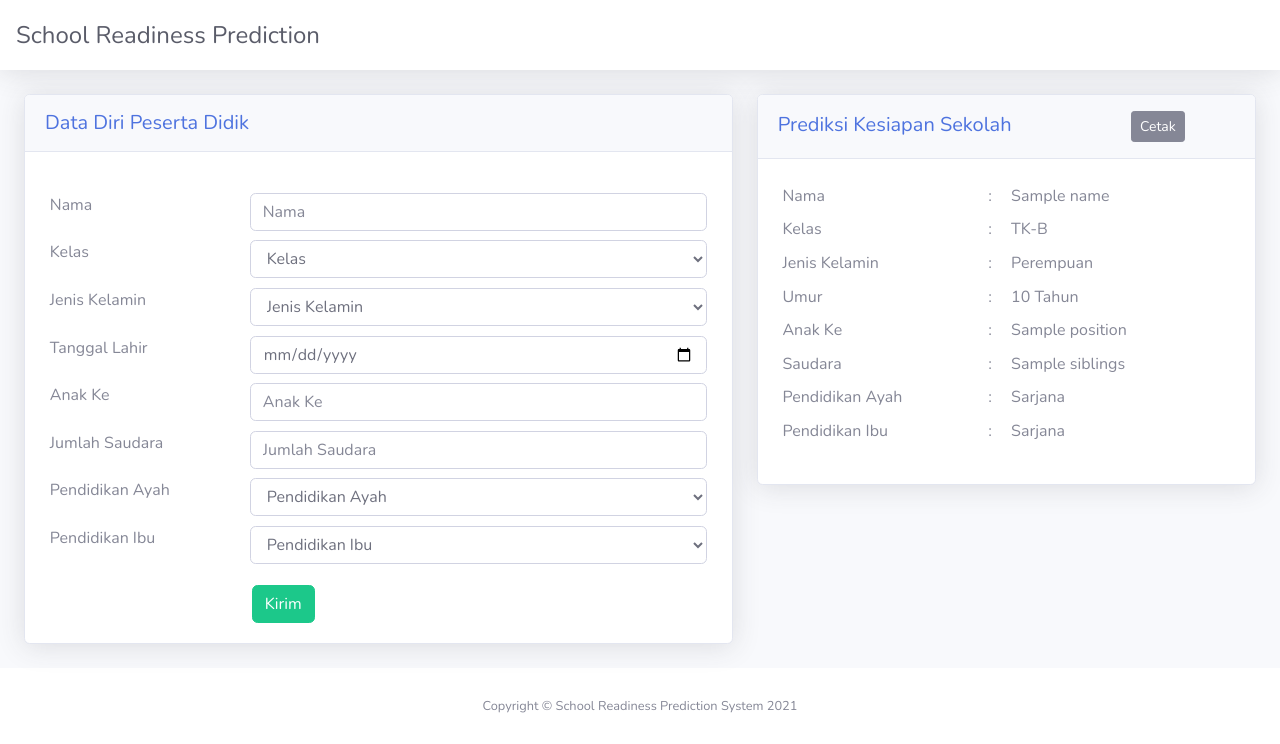
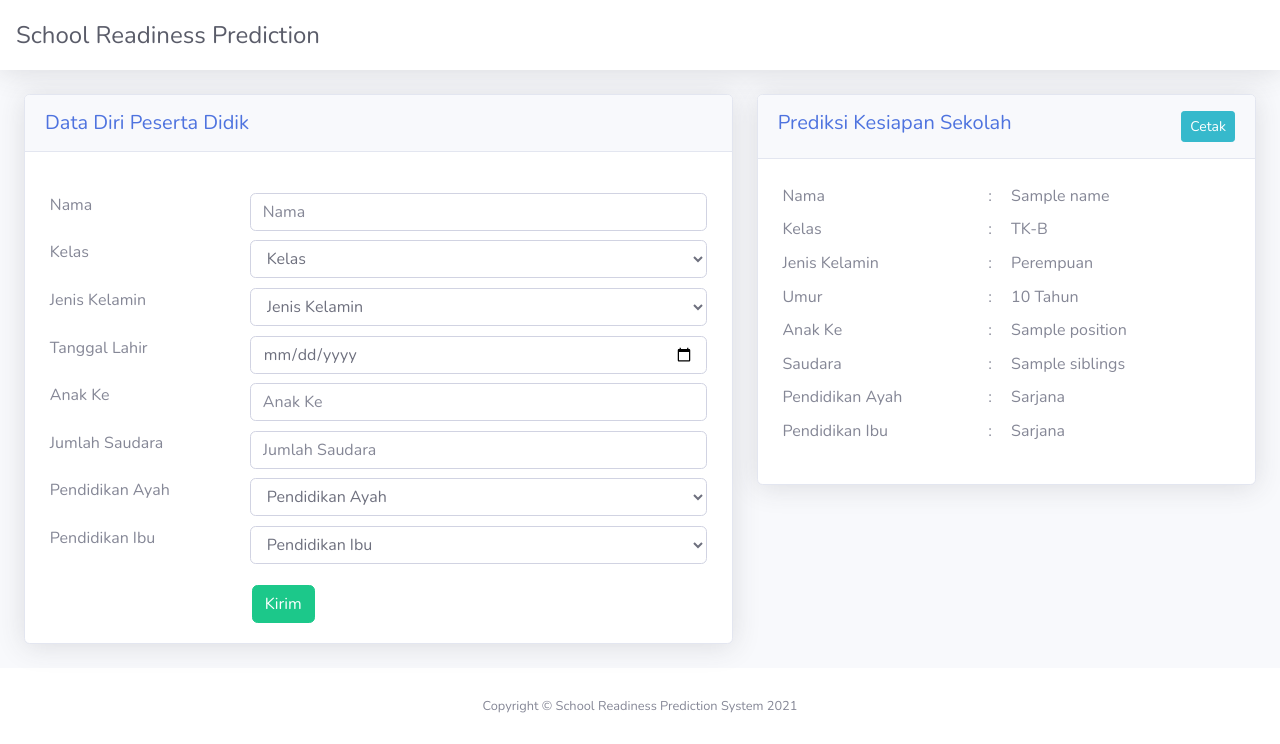
Before and after one commit to indahmustika/flask-school-readiness, a Flask app: template templates/index.html in a window 1280 px wide. Shown: the top 744 px of the page. Run offline with Flask 2, Linux system fonts and the light colour scheme; the template is opened without the code that fills it: most values are stand-ins (such as "Sample title", 1, 10 or a date in 2020); some libraries are stand-ins or nearby versions.

Commit message:
Update index.html

```diff
--- a/templates/index.html
+++ b/templates/index.html
@@ -116,7 +116,7 @@
 							<div class="card shadow mb-4" id="printableArea">
 								{% if name is defined %}
 								<div class="card-header py-3">
-									<h5 class="m-0 text-primary">Prediksi Kesiapan Sekolah <input type="button" class="btn btn-secondary btn-sm" onclick="printDiv('printableArea')" value="Cetak" style="margin: 0 0 0 25%;"></h5>
+									<h5 class="m-0 text-primary">Prediksi Kesiapan Sekolah <input type="button" class="btn btn-info btn-sm" onclick="printDiv('printableArea')" value="Cetak" style="float: right;"></h5>
 								</div>
 								{% else %}
 								<div class="card-header py-3">
```
